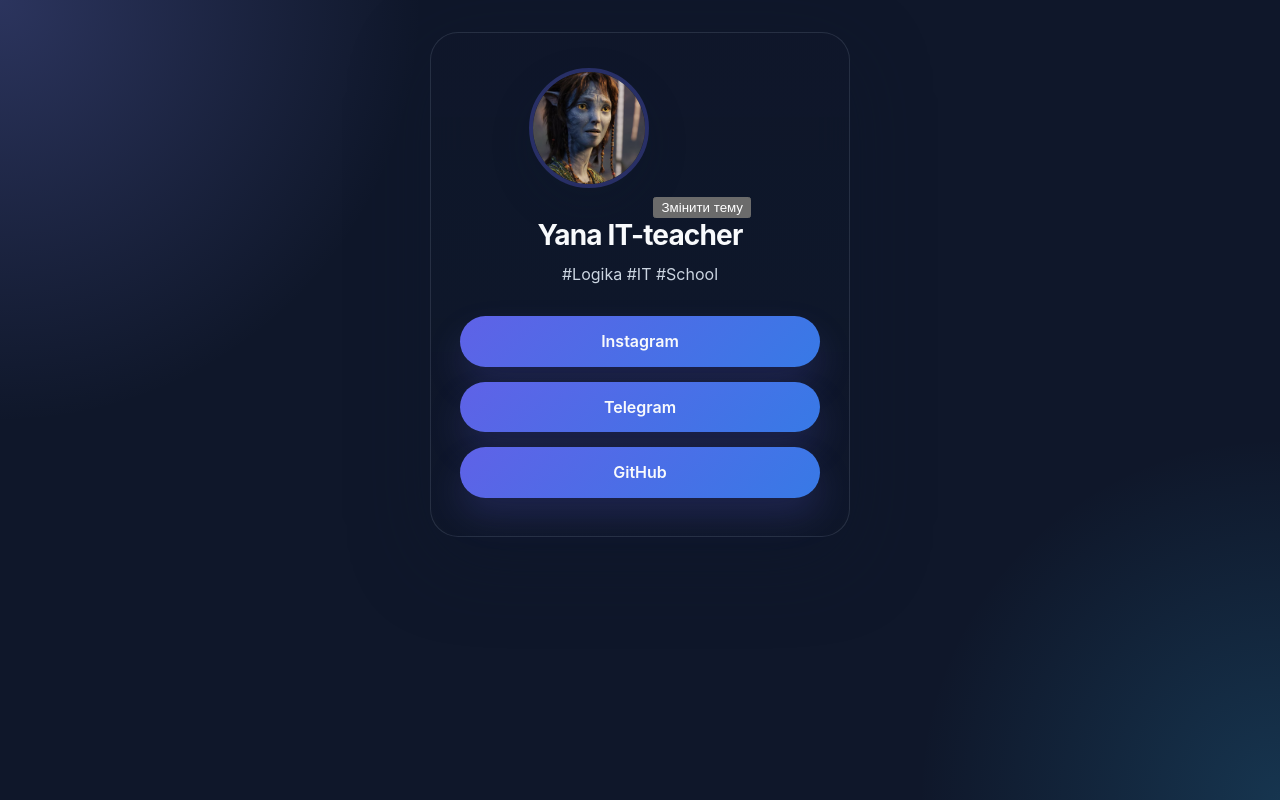
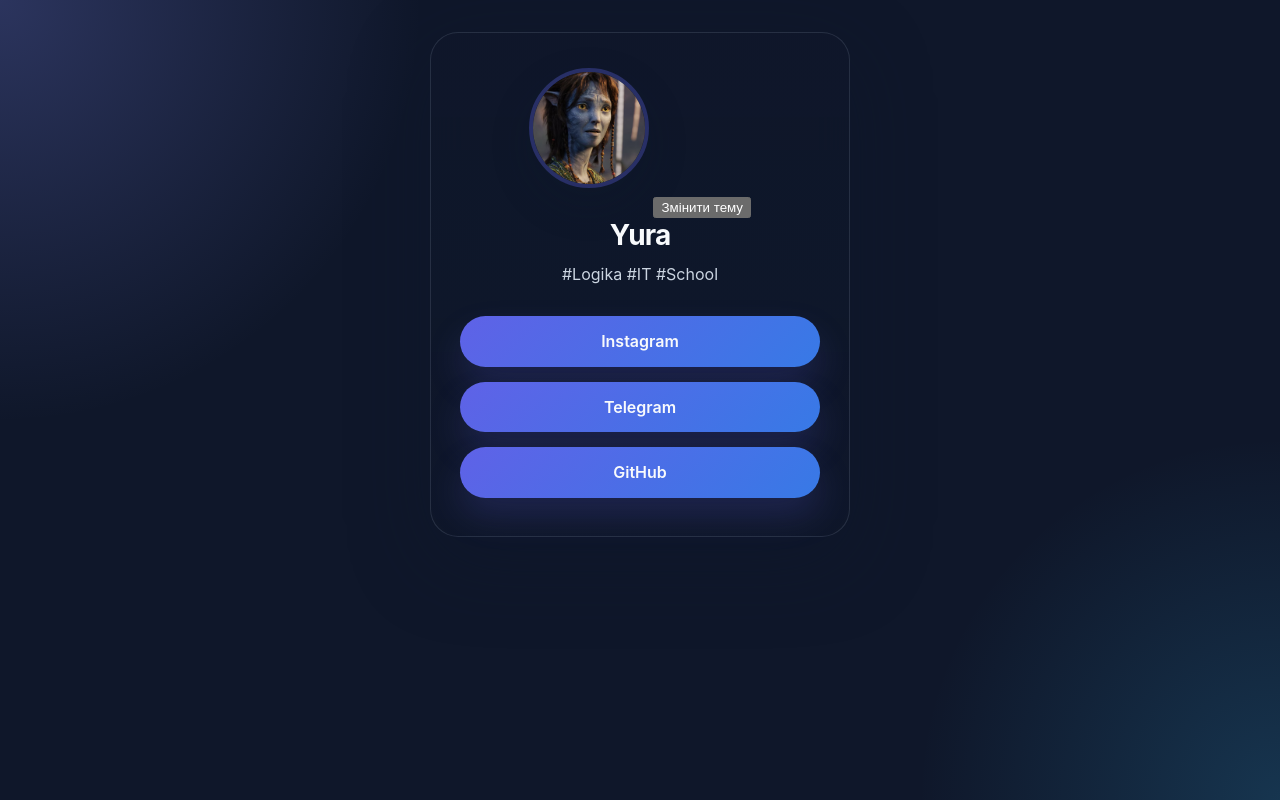
Before and after one commit to Demorrone/LinkHub, a plain HTML site: page index.html in a window 1280 px wide. Drawn offline with Linux system fonts and the light colour scheme.

Commit message:
new name

```diff
--- a/index.html
+++ b/index.html
@@ -10,7 +10,7 @@
     <div class="card">
       <img src="new_ava.avif" alt="avatar" class="avatar" />
       <button class="btn-theme" id="btn-theme">Змінити тему</button>
-      <h2 class="name">Yana IT-teacher</h2>
+      <h2 class="name">Yura </h2>
       <p class="status">#Logika #IT #School</p>
       <div class="links">
         <a href="https://www.instagram.com/" class="btn">Instagram</a>
```
